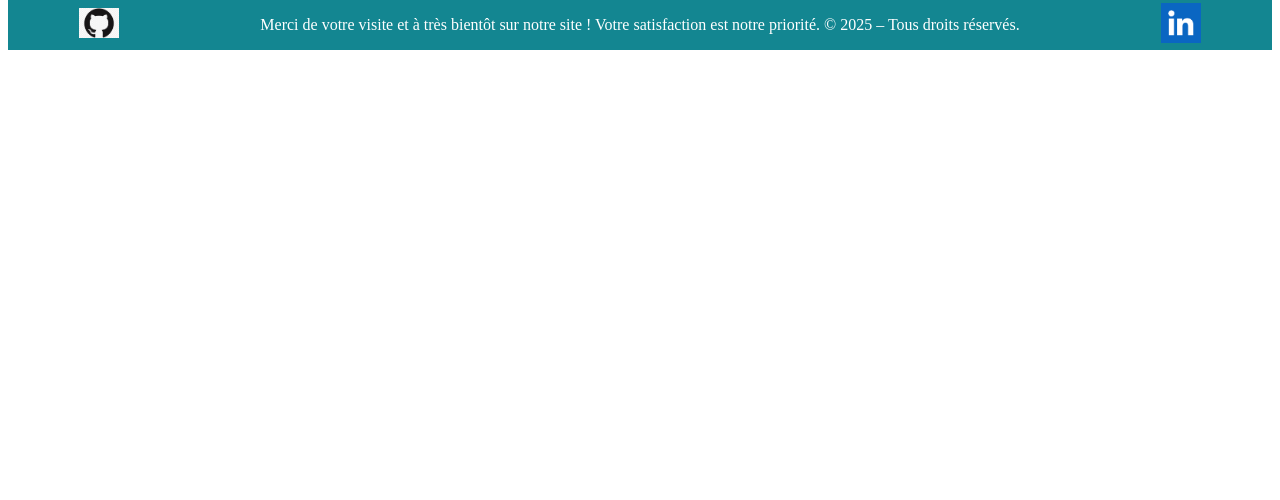
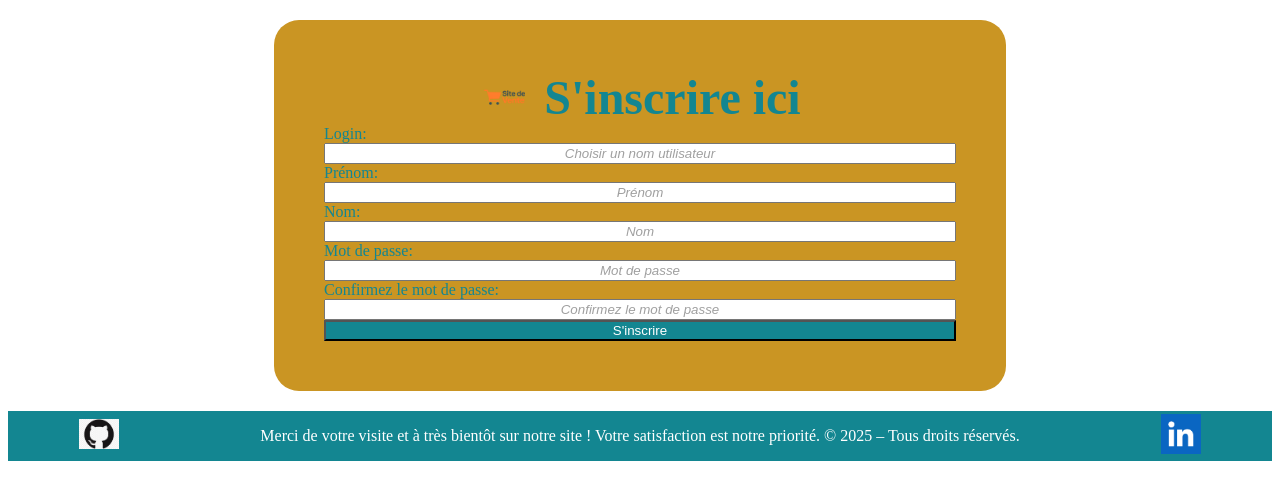
Before and after one commit to flaviemichel-laplateforme/module-connexion, a PHP site: page /pages/inscription.php in a window 1280 px wide. Shown: the part 112-612 px from the top of the page. Run offline with PHP 8.4, Linux system fonts and the light colour scheme.

Commit message:
creation de mon formulaire d'inscription stylisé sans php pour le moment

```diff
--- a/assets/css/style.css
+++ b/assets/css/style.css
@@ -68,3 +68,77 @@ nav a:hover {
 }
 
 /* ********************************* FIN HEADER *****************************************/
+
+/********************** DEBUT MISE EN FORME FORMULAIRE INSCRIPTION **********************/
+
+/* formulaire */
+
+.formulaire_inscription {
+    display: flex;
+    flex-direction: column;
+    padding: 50px;
+    width: 50%;
+    background-color: #ca9523;
+    color: #138691;
+    border-radius: 25px;
+    margin: 20px auto;
+}
+
+.formulaire_inscription button {
+    background-color: #138691;
+    color: white;
+}
+
+.formulaire_inscription input {
+    text-align: center;
+    /* ← Centre le texte ET le placeholder */
+}
+
+input::placeholder {
+    text-align: center;
+    /* Centre uniquement le placeholder */
+    color: #888;
+    /* Couleur grise */
+    opacity: 0.8;
+    /* Légère transparence */
+    font-style: italic;
+    /* Style italique */
+}
+
+/* titre formulaire avec logo */
+
+.titreh1 {
+    text-align: center;
+    color: #138691;
+    font-size: 3rem;
+    margin: 0%;
+    display: flex;
+    /* Pour aligner logo et texte */
+    align-items: center;
+    /* Centrage vertical */
+    justify-content: center;
+    /* Centrage horizontal */
+    gap: 15px;
+    /* Espacement entre logo et texte */
+}
+
+/* Style pour le petit logo dans le titre */
+.logo-titre {
+    width: 50px;
+    /* Taille du logo */
+    height: 50px;
+    object-fit: contain;
+    /* Maintient les proportions */
+    filter: brightness(1.1);
+    /* Légèrement plus lumineux */
+    transition: transform 0.3s ease;
+    /* Animation fluide */
+}
+
+/* Animation au survol du titre */
+.titreh1:hover .logo-titre {
+    transform: rotate(10deg) scale(1.1);
+    /* Rotation et agrandissement */
+}
+
+/**************** fin de mise en forme de mon formulaire ***********************/
--- a/pages/inscription.php
+++ b/pages/inscription.php
@@ -4,6 +4,32 @@ include '../structure/header.php'; // Inclut le header
 
 <main>
 
+
+
+    <form class="formulaire_inscription" action="" method="post">
+        <h1 class="titreh1">
+            <img src="../assets/img/logo.png" alt="Logo" class="logo-titre">
+            S'inscrire ici
+        </h1>
+        <label for="login">Login:</label>
+        <input placeholder="Choisir un nom utilisateur" type="text" id="login" name="login" required>
+
+        <label for="prenom">Prénom:</label>
+        <input placeholder="Prénom" type="text" id="prenom" name="prenom" required>
+
+        <label for="nom">Nom:</label>
+        <input placeholder="Nom" type="text" id="nom" name="nom" required>
+
+        <label for="password">Mot de passe:</label>
+        <input placeholder="Mot de passe" type="password" id="password" name="password" required>
+
+        <label for="confirm_password">Confirmez le mot de passe:</label>
+        <input placeholder="Confirmez le mot de passe" type="password" id="confirm_password" name="confirm_password" required>
+
+        <button>S'inscrire</button>
+
+    </form>
+
 </main>
 
 <?php
```
